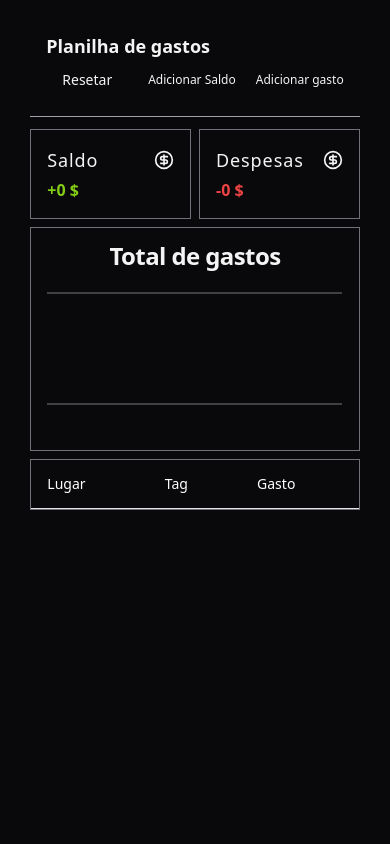
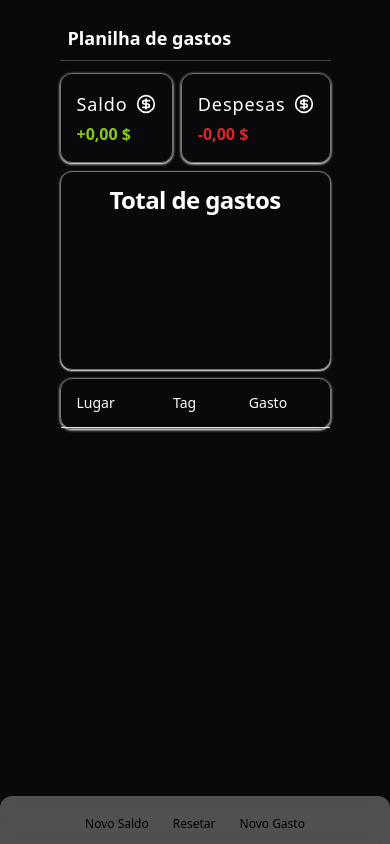
Before and after one commit to VitorAndes/planilha-de-gastos, a React (Vite) app: page / in a window 390 px wide. Built offline with nearby package versions, Linux system fonts and the light colour scheme.

Commit message:
validação de form, novo layout no reacharts, novas tags, teste de layout mobile

```diff
--- a/index.html
+++ b/index.html
@@ -12,7 +12,7 @@
     />
     <title>Planilha de gastos</title>
   </head>
-  <body class="bg-zinc-950 font-[inter] flex justify-center">
+  <body class="bg-zinc-950 font-[inter] flex justify-center min-h-screen">
     <div id="root"></div>
     <script type="module" src="/src/main.tsx"></script>
   </body>
--- a/package.json
+++ b/package.json
@@ -10,6 +10,7 @@
     "preview": "vite preview"
   },
   "dependencies": {
+    "@hookform/resolvers": "^3.9.0",
     "@radix-ui/react-dialog": "^1.1.1",
     "@radix-ui/react-slot": "^1.1.0",
     "class-variance-authority": "^0.7.0",
@@ -20,7 +21,8 @@
     "react-hook-form": "^7.53.0",
     "recharts": "^2.12.7",
     "tailwind-merge": "^2.5.2",
-    "tailwindcss-animate": "^1.0.7"
+    "tailwindcss-animate": "^1.0.7",
+    "zod": "^3.23.8"
   },
   "devDependencies": {
     "@biomejs/biome": "1.9.2",
--- a/src/App.tsx
+++ b/src/App.tsx
@@ -55,34 +55,40 @@ export function App() {
 
   return (
     <>
-      <div className="flex flex-col text-zinc-100 p-4 items-center md:w-[1200px] w-full h-screen space-y-4">
+      <div className="flex flex-col text-zinc-100 p-4 items-center md:w-[1200px] min-h-screen w-full space-y-4">
         <div className="w-full space-y-3">
-          <div className="flex flex-col md:flex-row justify-between border-b p-4 border-zinc-400">
+          <div className="flex flex-col md:flex-row justify-between border-b md:p-4 p-2 border-zinc-700">
             <h1 className="font-bold text-lg md:text-3xl">
               Planilha de gastos
             </h1>
-            <div className="flex gap-5 justify-center">
+            <div className="flex gap-6 md:gap-7 pt-2 backdrop-blur md:pt-0 justify-center flex-1 md:static bottom-0 left-0 fixed z-10 rounded-t-xl md:rounded=t-none bg-zinc-100/30 md:bg-transparent w-full md:w-0">
+              <AddNewBalance updateBalance={updateBalance} />
               <Button
                 onClick={handleResetData}
-                variant={"ghost"}
-                className="text-sm md:text-base"
+                variant={"link"}
+                className="text-xs md:text-white text-black md:text-base p-0 md:p-4"
               >
                 Resetar
               </Button>
-                <AddNewBalance updateBalance={updateBalance} />
-                <AddNewExpense
-                  setExpense={setExpense}
-                  updateBalance={descountBalance}
-                  addNewExpense={addNewExpense}
-                />
+              <AddNewExpense
+                setExpense={setExpense}
+                updateBalance={descountBalance}
+                addNewExpense={addNewExpense}
+              />
             </div>
           </div>
 
           <div className="flex flex-col md:flex-row gap-2 justify-center md:p-4">
             <div className="flex flex-col flex-1 gap-2">
               <div className="flex gap-2">
-                <CardMoney revenue="Saldo" value={balance} />
-                <CardMoney revenue="Despesas" value={expense} />
+                <CardMoney
+                  revenue="Saldo"
+                  value={String(balance.toFixed(2)).replace(".", ",")}
+                />
+                <CardMoney
+                  revenue="Despesas"
+                  value={expense.toFixed(2).replace(".", ",")}
+                />
               </div>
               <CardChart />
             </div>
--- a/src/components/addNewBalance.tsx
+++ b/src/components/addNewBalance.tsx
@@ -31,8 +31,8 @@ export function AddNewBalance({ updateBalance }: AddNewBalanceProps) {
   return (
     <Dialog>
       <DialogTrigger asChild>
-        <Button variant={"ghost"} className="text-xs md:text-base p-0">
-          Adicionar Saldo
+        <Button variant={"link"} className="text-xs text-black md:text-white md:text-base p-0 md:p-4">
+          Novo Saldo
         </Button>
       </DialogTrigger>
       <DialogContent className="sm:max-w-[425px] bg-zinc-950 text-zinc-100 border border-zinc-400">
--- a/src/components/addNewExpense.tsx
+++ b/src/components/addNewExpense.tsx
@@ -1,6 +1,8 @@
 import { getTotalExpenses } from "@/functions/getBalanceAndExpense";
 import { handleCreateExpense } from "@/functions/handleCreateExpense";
+import { zodResolver } from "@hookform/resolvers/zod";
 import { useForm } from "react-hook-form";
+import { z } from "zod";
 import { Button } from "./ui/button";
 import {
   Dialog,
@@ -13,14 +15,25 @@ import {
 
 export type ExpenseType = {
   local: string;
-  expense: number;
+  expense: string;
   tag: string;
 };
+
+const createUserFormSchema = z.object({
+  local: z
+    .string()
+    .nonempty("Digite um local")
+    .regex(/^[a-zA-ZÀ-ÿ\s\.,'-]+$/, "Apenas letras são permitidas"),
+  expense: z.string().nonempty("Digite um valor"),
+  tag: z.string().nonempty("Escolha uma tag")
+});
+
+type createUserFormData = z.infer<typeof createUserFormSchema>
 
 interface AddNewExpenseProps {
   setExpense: React.Dispatch<React.SetStateAction<number>>;
   updateBalance: (newExpense: number) => void;
-  addNewExpense: (newExpense: ExpenseType) => void;
+  addNewExpense: (newExpense: createUserFormData) => void;
 }
 
 export function AddNewExpense({
@@ -28,15 +41,15 @@ export function AddNewExpense({
   setExpense,
   addNewExpense,
 }: AddNewExpenseProps) {
-  const { register, handleSubmit, reset } = useForm<ExpenseType>();
+  const { register, handleSubmit, reset, formState: {errors} } = useForm<createUserFormData>({resolver: zodResolver(createUserFormSchema)});
 
-  const onSubmit = (data: ExpenseType) => {
+  const onSubmit = (data: createUserFormData) => {
     handleCreateExpense(data.tag, data.expense, data.local);
 
     const newTotal = getTotalExpenses();
     setExpense(newTotal);
 
-    updateBalance(data.expense);
+    updateBalance(Number(data.expense));
 
     addNewExpense(data);
 
@@ -46,11 +59,11 @@ export function AddNewExpense({
   return (
     <Dialog>
       <DialogTrigger asChild>
-        <Button variant={"ghost"} className="text-xs md:text-base p-0">
-          Adicionar gasto
+        <Button variant={"link"} className="text-xs text-black md:text-white md:text-base p-0 md:p-4">
+          Novo Gasto
         </Button>
       </DialogTrigger>
-      <DialogContent className="sm:max-w-[425px] bg-zinc-950 text-zinc-100 border border-zinc-400">
+      <DialogContent className="sm:max-w-[425px] min-w-[600px] bg-zinc-950 text-zinc-100 border border-zinc-400">
         <DialogHeader>
           <DialogTitle>Novo gasto</DialogTitle>
         </DialogHeader>
@@ -58,32 +71,46 @@ export function AddNewExpense({
           onSubmit={handleSubmit(onSubmit)}
           className="flex flex-col items-center gap-4 py-4 "
         >
-          <div className="flex flex-col w-full items-center gap-2">
+          <div className="flex flex-col w-full items-center gap-4">
+            <div className="flex flex-col gap-3 w-full">
+              <label htmlFor="local">Com oque gastou ?</label>
               <input
                 className="bg-zinc-950 rounded-md p-2 w-full border border-zinc-400"
                 type="text"
-              placeholder="Digite onde gastou..."
+                placeholder="Digite com oque gastou..."
                 {...register("local")}
                 required
               />
+              {errors.local && <span className="text-red-600">{errors.local.message}</span>}
+            </div>
+            <div className="flex flex-col gap-3 w-full">
+              <label htmlFor="expense">Quanto gastou ?</label>
               <input
                 className="bg-zinc-950 rounded-md p-2 w-full border border-zinc-400"
-              type="number"
+                type="text"
                 placeholder="Digite quanto gastou..."
                 {...register("expense")}
                 required
               />
+              {errors.expense && <span className="text-red-600">{errors.expense.message}</span>}
+            </div>
             <select
               id="tag"
               className="bg-zinc-950 rounded-md p-2 w-full border border-zinc-400"
               {...register("tag")}
               required
             >
-              <option value="">-- Escolha uma das opções abaixo --</option>
+              <option value="">-- Selecione onde gastou --</option>
               <option value="alimentação">alimentação</option>
+              <option value="cosméticos">cosméticos</option>
               <option value="transporte">transporte</option>
               <option value="assinatura">assinatura</option>
+              <option value="eletrônicos">eletrônicos</option>
+              <option value="jogos">jogos</option>
+              <option value="emergências">emergências</option>
+              <option value="consultas">consultas de saúde</option>
               <option value="lazer">lazer</option>
+              <option value="outros">outros</option>
             </select>
           </div>
           <DialogFooter className="w-full">
--- a/src/components/cardChart.tsx
+++ b/src/components/cardChart.tsx
@@ -1,6 +1,6 @@
 "use client";
 
-import { Bar, BarChart, CartesianGrid, LabelList, XAxis } from "recharts";
+import { Bar, BarChart, LabelList, XAxis, YAxis } from "recharts";
 
 import { Card, CardContent, CardHeader, CardTitle } from "@/components/ui/card";
 import {
@@ -42,7 +42,7 @@ export function CardChart() {
 
   const chartConfig = {
     expense: {
-      label: "total gasto",
+      label: "total gasto-",
     },
     alimentação: {
       label: "alimentação",
@@ -56,38 +56,53 @@ export function CardChart() {
     assinatura: {
       label: "assinatura",
     },
+    eletrônicos: {
+      label: "eletrônicos",
+    },
+    jogos: {
+      label: "jogos",
+    },
+    emergências: {
+      label: "emergências",
+    },
+    consultas_de_saúde: {
+      label: "consultas",
+    },
     outros: {
       label: "outros",
     },
   } satisfies ChartConfig;
 
   return (
-    <Card className="flex flex-1 flex-col bg-zinc-950 p-4 border border-zinc-500 text-zinc-100">
+    <Card className="flex flex-1 gap-2 flex-col bg-zinc-950 p-4 border border-zinc-500 text-zinc-100 shadow-white">
       <CardHeader className="items-center p-0">
         <CardTitle>Total de gastos</CardTitle>
       </CardHeader>
-      <CardContent className="flex flex-col p-0 h-full justify-center">
+      <CardContent className="flex flex-col p-0 h-full justify-center ">
         <ChartContainer config={chartConfig}>
           <BarChart
             accessibilityLayer
             data={chartData}
+            layout="vertical"
             margin={{
-              top: 25,
+              left: 80,
             }}
           >
-            <CartesianGrid vertical={false} />
-            <XAxis
+            <YAxis
               dataKey="tag"
+              type="category"
               tickLine={false}
-              tickMargin={10}
+              tickMargin={20}
               axisLine={false}
+              // tickFormatter={(value) => value.slice(0, 4)}
             />
+            <XAxis dataKey="expense" type="number" hide />
             <ChartTooltip
               cursor={false}
               content={<ChartTooltipContent hideLabel />}
             />
-            <Bar dataKey="expense" fill="#f1f5f9" radius={8}>
-              <LabelList position="top" offset={12} fontSize={12} />
+            <Bar dataKey="expense" fill="white" radius={8}>
+              <LabelList position="right" offset={12} fontSize={12} />
             </Bar>
           </BarChart>
         </ChartContainer>
--- a/src/components/cardMoney.tsx
+++ b/src/components/cardMoney.tsx
@@ -2,23 +2,22 @@ import { CircleDollarSign } from "lucide-react";
 
 interface CardMoneyProps {
   revenue: string;
-  value: number;
+  value: string;
 }
 
 export function CardMoney(props: CardMoneyProps) {
   return (
-    <div className="flex flex-col gap-1 flex-1 border border-zinc-500 rounded-md p-4">
+    <div className="flex flex-col gap-1 flex-1 border border-zinc-500 rounded-xl p-4 shadow shadow-white">
       <h1 className="text-lg font-medium tracking-wider flex items-center justify-between gap-2">
-        {props.revenue}{" "}
-          <CircleDollarSign className="size-5" />{" "}
+        {props.revenue} <CircleDollarSign className="size-5" />{" "}
       </h1>
       <span className="flex items-center text-zinc-400">
-          {props.revenue === "Saldo" ? (
-            <span className="text-lime-500 font-bold"> +{props.value} $</span>
-          ) : (
-            <span className="text-red-500 font-bold"> -{props.value} $</span>
-          )}
-        </span>
+        {props.revenue === "Saldo" ? (
+          <span className="text-lime-500 font-bold"> +{props.value} $</span>
+        ) : (
+          <span className="text-red-600 font-bold"> -{props.value} $</span>
+        )}
+      </span>
     </div>
   );
 }
--- a/src/components/expenseTable.tsx
+++ b/src/components/expenseTable.tsx
@@ -14,7 +14,7 @@ interface ExpenseTableProps {
 
 export function ExpenseTable({ expenses }: ExpenseTableProps) {
   return (
-    <div className="rounded-md md:w-[780px] border border-zinc-500">
+    <div className="rounded-xl shadow shadow-white md:w-[580px] flex flex-1 h-full border border-zinc-500">
       <Table>
         <TableHeader>
           <TableRow>
@@ -24,19 +24,16 @@ export function ExpenseTable({ expenses }: ExpenseTableProps) {
           </TableRow>
         </TableHeader>
         <TableBody>
-          {expenses.map((expense, index) => (
-            // biome-ignore lint/suspicious/noArrayIndexKey: <explanation>
+          {expenses.map(({ expense, local, tag }, index) => (
             <TableRow key={index}>
-              <TableCell className="text-zinc-400">{expense.local}</TableCell>
+              <TableCell className="text-zinc-400">{local}</TableCell>
               <TableCell>
                 <div className="flex items-center gap-2">
-                  <span className="font-medium text-zinc-400">
-                    {expense.tag}
-                  </span>
+                  <span className="font-medium text-zinc-400">{tag}</span>
                 </div>
               </TableCell>
-              <TableCell className="font-medium text-red-500">
-                R$ {expense.expense}
+              <TableCell className="font-medium text-red-600">
+                R$ {expense}
               </TableCell>
             </TableRow>
           ))}
--- a/src/components/ui/card.tsx
+++ b/src/components/ui/card.tsx
@@ -9,7 +9,7 @@ const Card = React.forwardRef<
   <div
     ref={ref}
     className={cn(
-      "rounded-lg border bg-card text-card-foreground shadow-sm",
+      "rounded-xl border bg-card text-card-foreground shadow-sm",
       className
     )}
     {...props}
--- a/src/functions/handleCreateExpense.ts
+++ b/src/functions/handleCreateExpense.ts
@@ -2,7 +2,7 @@ import type { ExpenseType } from "@/components/addNewExpense";
 
 export function handleCreateExpense(
   tag: string,
-  expense: number,
+  expense: string,
   local: string
 ) {
   const dataExpense = localStorage.getItem("dataExpense");
--- a/src/index.css
+++ b/src/index.css
@@ -6,7 +6,7 @@
   margin: 0;
   padding: 0;
   box-sizing: border-box;
-  /* color:white; */
+  color:white;
 }
 
 @layer base {
```
Also changed, not shown: 1 other file (tests, documents, lock files or other folders). Lines whose indentation alone changed are shown as unchanged.
